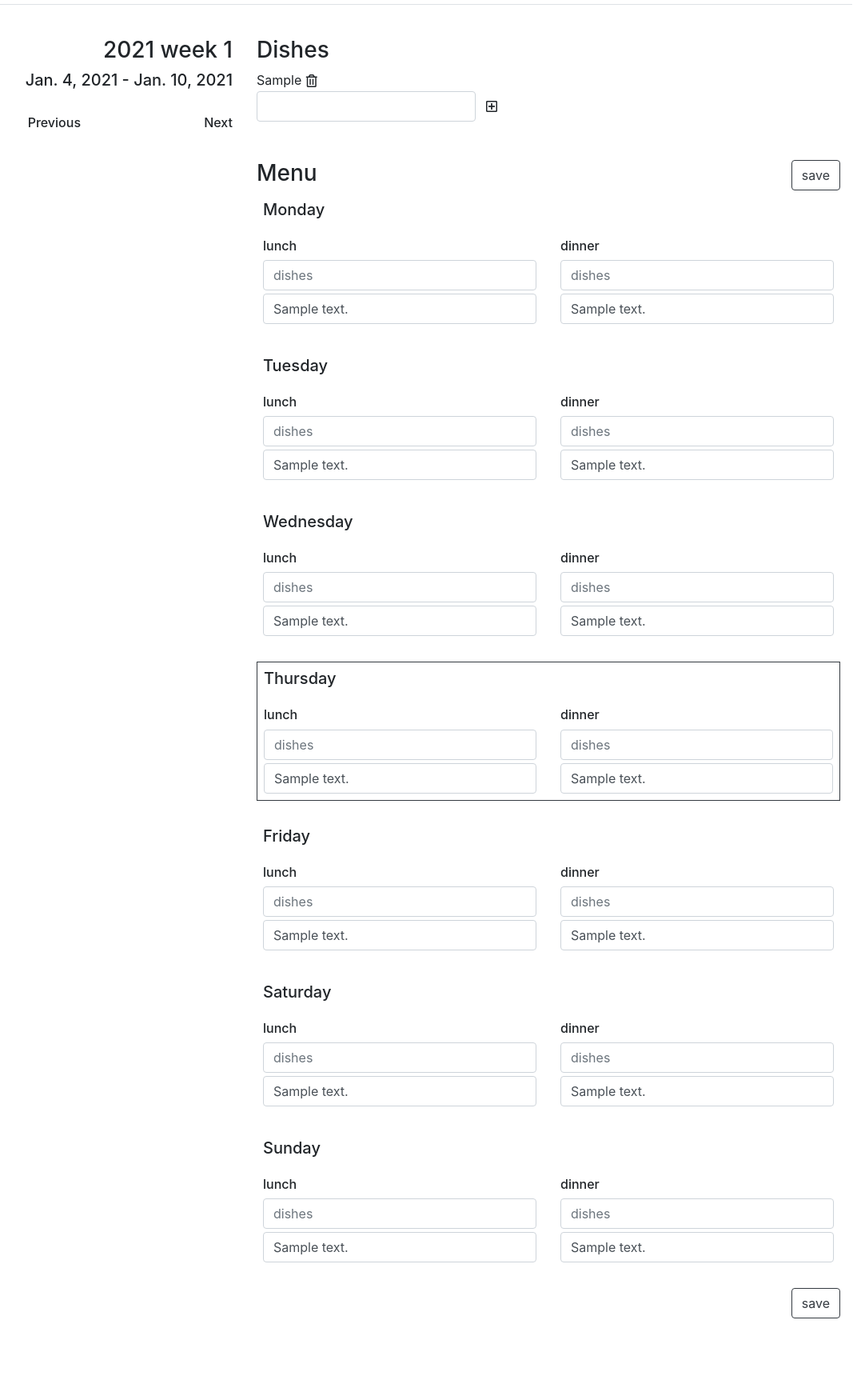
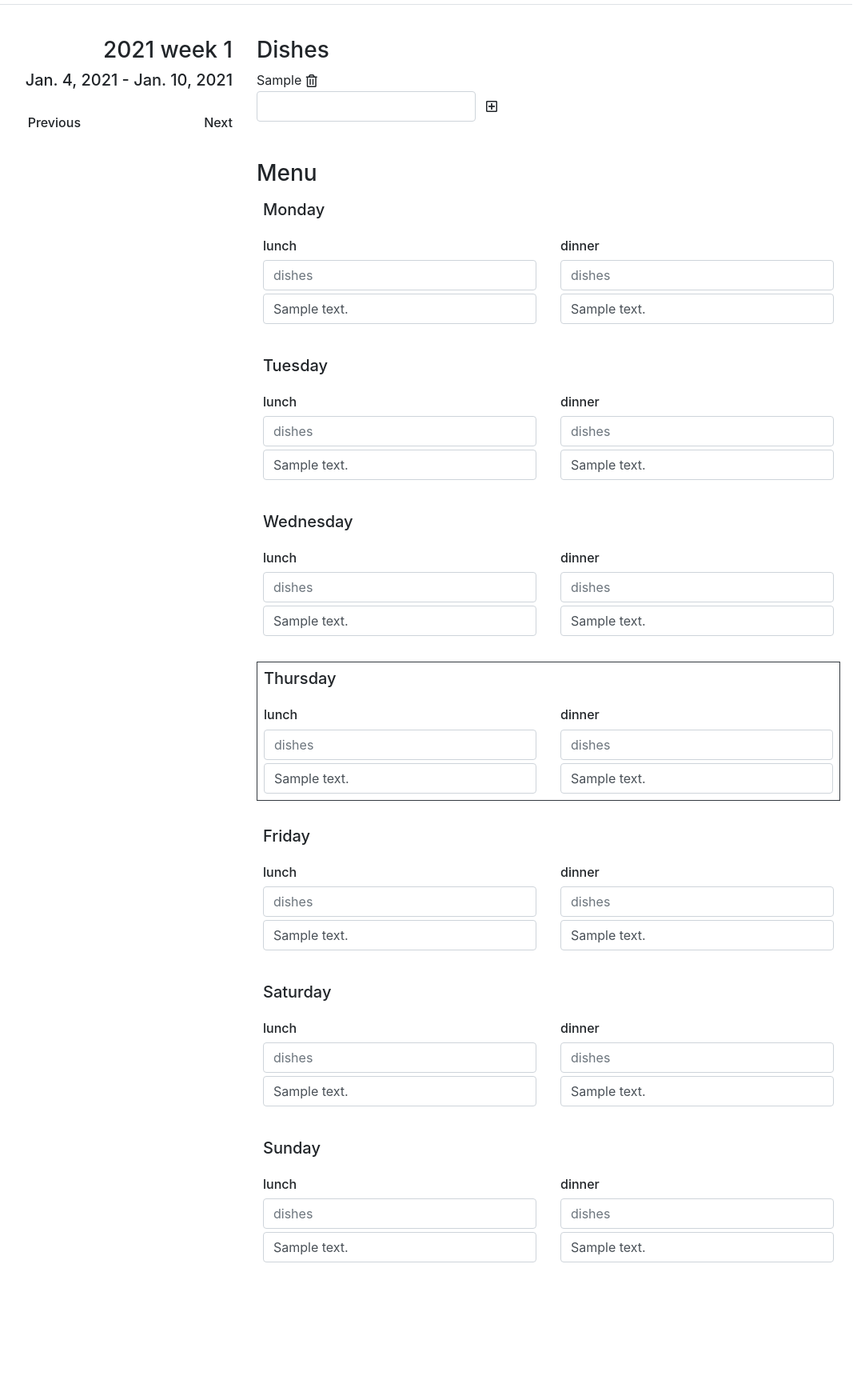
Before and after one commit to bernieke/recipes, a Django app: page /en/menu/2021/1/ in a window 1280 px wide. Shown: the part 227-1947 px from the top of the page at 80% size, without its empty margins (144-1226 px from the left). After the commit the page ends 1805 px from the top, so only its background shows below. Run offline with Django 3.2, Linux system fonts and the light colour scheme; tables that the repository leaves empty hold one stand-in row (values such as "Sample post"); some libraries are stand-ins or nearby versions.

Commit message:
autosave menu

```diff
--- a/recipes/models.py
+++ b/recipes/models.py
@@ -340,25 +340,6 @@ class IngredientInRecipe(models.Model):
             self.ingredient_unit.ingredient.display_name)
 
 
-class PreventOverwriteMixin(models.Model):
-    last_change_id = models.UUIDField(default=uuid.uuid4)
-
-    class Meta:
-        abstract = True
-
-    def save(self, *args, **kwargs):
-        try:
-            last = self.__class__.objects.get(pk=self.pk)
-            if not str(last.last_change_id) == str(self.last_change_id):
-                raise ValidationError(
-                    _('The menu has already been changed '
-                      'in a different location, please try again'))
-        except self.DoesNotExist:
-            pass
-        self.last_change_id = uuid.uuid4()
-        return super().save(*args, **kwargs)
-
-
 class MenuTemplate(models.Model):
     name = models.TextField(verbose_name=_('name'))
     active = models.BooleanField(default=False, verbose_name=_('active'))
@@ -463,7 +444,7 @@ class Dishes(models.Model):
             self._save_list()
 
 
-class Menu(PreventOverwriteMixin):
+class Menu(models.Model):
     year = models.PositiveIntegerField()
     week = models.PositiveSmallIntegerField(validators=[MaxValueValidator(53)])
 
--- a/recipes/templates/menu.html
+++ b/recipes/templates/menu.html
@@ -65,19 +65,11 @@
                   {% filter capfirst %}{% trans 'menu' %}{% endfilter %}
                 </h3>
               </div>
-              <div class="col text-right">
-                <button type="submit" class="btn btn-outline-dark">
-                  {% trans 'save' %}
-                </button>
-              </div>
             </div>
             <input type="hidden"
                    name="year"
                    value="{{ form.year.value|unlocalize }}">
             <input type="hidden" name="week" value="{{ form.week.value }}">
-            <input type="hidden"
-                   name="last_change_id"
-                   value="{{ form.last_change_id.value }}">
 
             {% for day in days %}
             <div class="{% if day == day_of_week %} border border-dark{% endif %}">
@@ -93,27 +85,21 @@
                          name="{{ day|lower }}_{{ meal }}_dishes"
                          value="{% get_menu_field form day|lower meal 'dishes' %}"
                          id="id_{{ day|lower }}_{{ meal }}_dishes"
-                         placeholder="{% trans 'dishes' %}">
+                         placeholder="{% trans 'dishes' %}"
+                         onchange="this.form.submit()">
                   <input type="text"
                          class="form-control"
                          name="{{ day|lower }}_{{ meal }}_note"
                          value="{% get_menu_field form day|lower meal 'note' %}"
                          id="id_{{ day|lower }}_{{ meal }}_note"
-                         placeholder="{% trans 'note' %}">
+                         placeholder="{% trans 'note' %}"
+                         onchange="this.form.submit()">
                 </div>
                 {% endfor %}
               </div>
             </div>
             <br>
             {% endfor %}
-
-            <div class="row">
-              <div class="col text-right">
-                <button type="submit" class="btn btn-outline-dark">
-                  {% trans 'save' %}
-                </button>
-              </div>
-            </div>
             <br><br>
           </form>
         </div>
```
Also changed, not shown: CHANGELOG.md, recipes/migrations/0020_remove_last_change_id.py (added).
